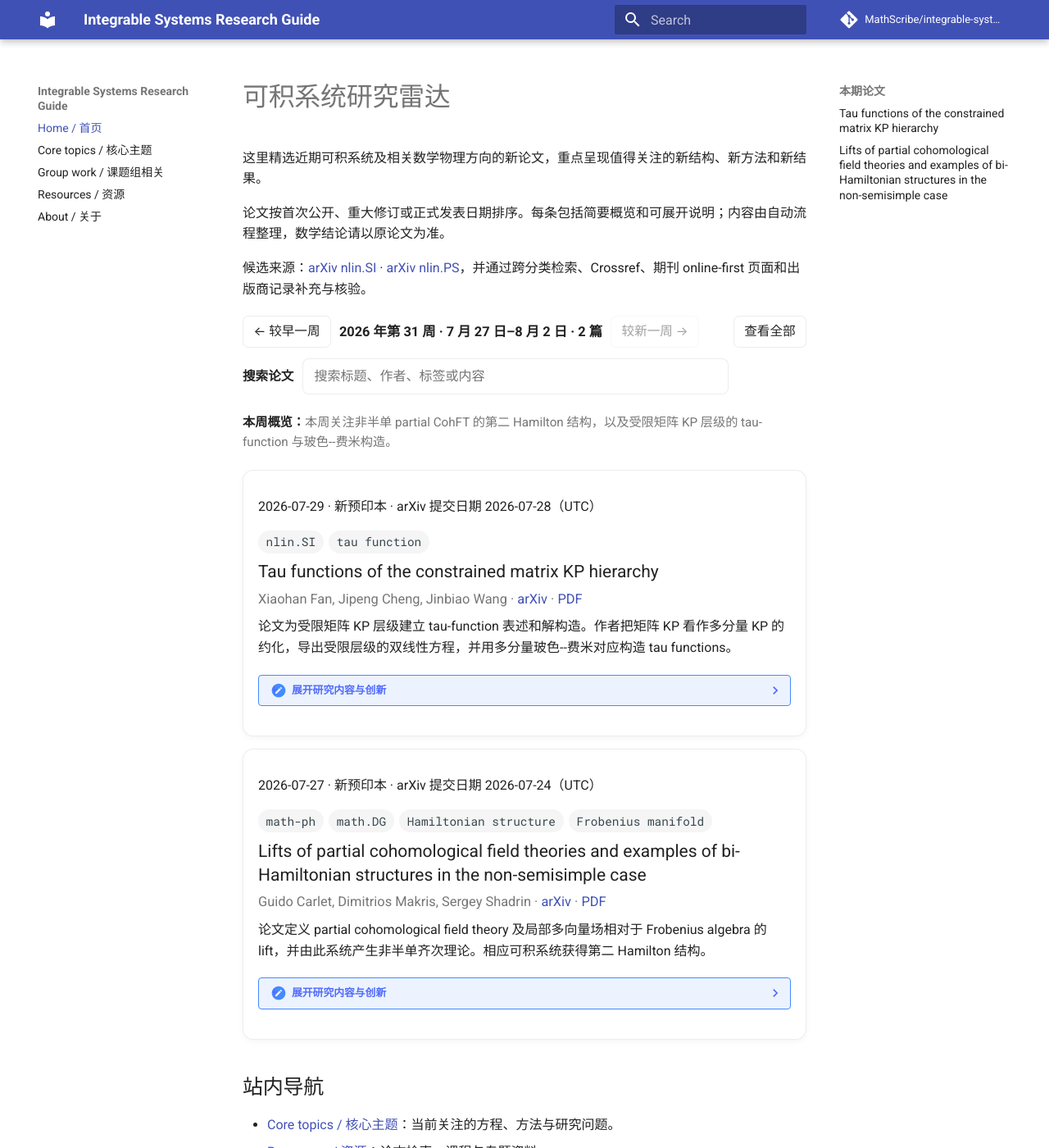
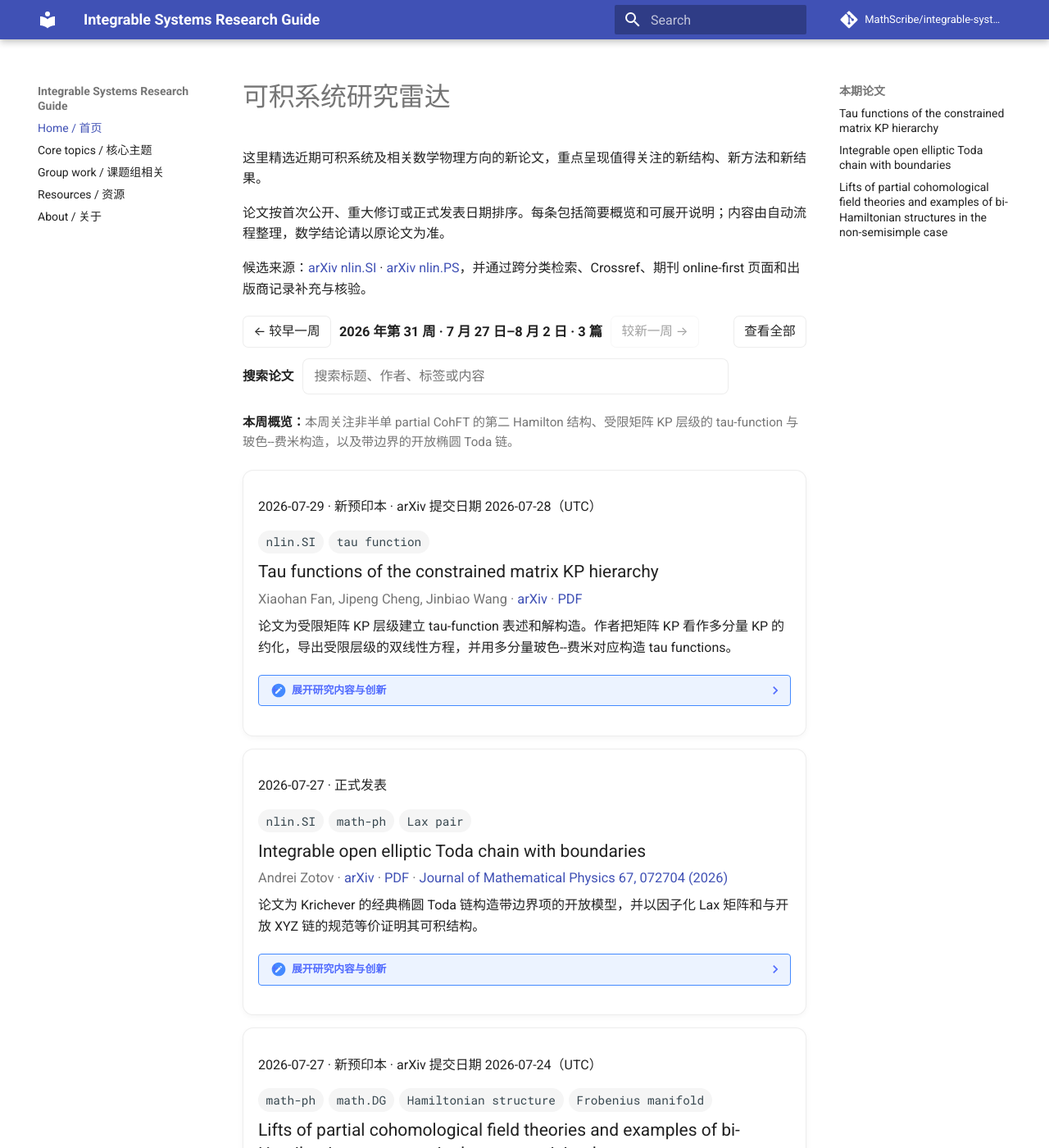
Before and after one commit to MathScribe/integrable-systems-guide, an MkDocs documentation site: the page built from docs/index.md, in a window 1280 px wide and 1400 px high. Shown: the whole window at 82% size. Built offline with MkDocs 1.6.1 and Material for MkDocs 9.7.7, drawn with Linux system fonts in a browser that asks for light colours; comment, search, counter and statistics services are not loaded.

Commit message:
Add July 24–27 journal publication selections (#25)
Add two strictly screened journal-publication events discovered by the bounded Crossref and zbMATH backstops.

```diff
--- a/docs/index.md
+++ b/docs/index.md
@@ -6,7 +6,7 @@
 
 候选来源：[arXiv nlin.SI](https://arxiv.org/list/nlin.SI/recent) · [arXiv nlin.PS](https://arxiv.org/list/nlin.PS/recent)，并通过跨分类检索、Crossref、期刊 online-first 页面和出版商记录补充与核验。
 
-<div class="radar-week-navigation" data-default-week="2026-W31" data-total-count="101">
+<div class="radar-week-navigation" data-default-week="2026-W31" data-total-count="103">
   <button type="button" data-radar-action="older">← 较早一周</button>
   <span class="radar-week-current" aria-live="polite"></span>
   <button type="button" data-radar-action="newer">较新一周 →</button>
@@ -16,8 +16,8 @@
     <input id="radar-paper-search" type="search" placeholder="搜索标题、作者、标签或内容" autocomplete="off">
     <span class="radar-search-count" aria-live="polite"></span>
   </div>
-  <span hidden data-radar-week-option="2026-W31" data-label="2026 年第 31 周 · 7 月 27 日–8 月 2 日" data-count="2"></span>
-  <span hidden data-radar-week-option="2026-W30" data-label="2026 年第 30 周 · 7 月 20–26 日" data-count="20"></span>
+  <span hidden data-radar-week-option="2026-W31" data-label="2026 年第 31 周 · 7 月 27 日–8 月 2 日" data-count="3"></span>
+  <span hidden data-radar-week-option="2026-W30" data-label="2026 年第 30 周 · 7 月 20–26 日" data-count="21"></span>
   <span hidden data-radar-week-option="2026-W29" data-label="2026 年第 29 周 · 7 月 13–19 日" data-count="17"></span>
   <span hidden data-radar-week-option="2026-W28" data-label="2026 年第 28 周 · 7 月 6–12 日" data-count="17"></span>
   <span hidden data-radar-week-option="2026-W27" data-label="2026 年第 27 周 · 6 月 29 日–7 月 5 日" data-count="10"></span>
@@ -25,9 +25,9 @@
   <span hidden data-radar-week-option="2026-W25" data-label="2026 年第 25 周 · 6 月 15–21 日" data-count="13"></span>
 </div>
 
-<p class="radar-week-overview" data-radar-screening-week="2026-W31" hidden><strong>本周概览：</strong>本周关注非半单 partial CohFT 的第二 Hamilton 结构，以及受限矩阵 KP 层级的 tau-function 与玻色--费米构造。</p>
-
-<p class="radar-week-overview" data-radar-screening-week="2026-W30" hidden><strong>本周概览：</strong>本周新增非交换 Volterra 层级、Painlevé Hamilton 几何、有限亏格渐近、Yang--Baxter 随机过程、Lax/r-matrix 结构及量子超可积分类。</p>
+<p class="radar-week-overview" data-radar-screening-week="2026-W31" hidden><strong>本周概览：</strong>本周关注非半单 partial CohFT 的第二 Hamilton 结构、受限矩阵 KP 层级的 tau-function 与玻色--费米构造，以及带边界的开放椭圆 Toda 链。</p>
+
+<p class="radar-week-overview" data-radar-screening-week="2026-W30" hidden><strong>本周概览：</strong>本周新增非交换 Volterra 层级、Painlevé Hamilton 几何、有限亏格渐近、Yang--Baxter 随机过程、Lax/r-matrix 结构、量子超可积分类及双负时间可积方程。</p>
 
 <p class="radar-week-overview" data-radar-screening-week="2026-W29" hidden><strong>本周概览：</strong>Quantum Spectral Curve、Chern--Simons 可积引力、无限粒子 Goldfish 系统、孤子层析与 HCIZ 矩阵模型。</p>
 
@@ -68,6 +68,33 @@
   </details>
 </article>
 
+### Integrable open elliptic Toda chain with boundaries {#paper-doi-10-1063-5-0331826 .radar-search-heading}
+
+<article class="radar-paper-card radar-paper-card--native" data-radar-native="true" data-radar-anchor="paper-doi-10-1063-5-0331826" data-radar-week="2026-W31" data-radar-month="2026-07">
+  <p class="radar-paper-date"><time datetime="2026-07-27">2026-07-27</time> · 正式发表</p>
+  <p class="radar-paper-tags"><code>nlin.SI</code> <code>math-ph</code> <code>Lax pair</code></p>
+  <p class="radar-paper-title" aria-hidden="true">Integrable open elliptic Toda chain with boundaries</p>
+  <p class="radar-paper-meta">Andrei Zotov · <a href="https://arxiv.org/abs/2602.13903">arXiv</a> · <a href="https://arxiv.org/pdf/2602.13903">PDF</a> · <a href="https://doi.org/10.1063/5.0331826">Journal of Mathematical Physics 67, 072704 (2026)</a></p>
+  <p class="radar-paper-overview">论文为 Krichever 的经典椭圆 Toda 链构造带边界项的开放模型，并以因子化 Lax 矩阵和与开放 XYZ 链的规范等价证明其可积结构。</p>
+  <details class="radar-paper-details">
+    <summary>展开研究内容与创新</summary>
+    <div class="radar-paper-detail-grid">
+      <section>
+        <h4>研究问题与主要结果</h4>
+        <p>作者从周期椭圆 Toda 链的因子化局部 Lax 矩阵出发，引入端点边界自由度并构造开放链的单值矩阵。所得模型通过规范变换连接到具有边界的 XYZ 自旋链，由此得到保持可积性的边界 Hamiltonian。</p>
+      </section>
+      <section>
+        <h4>可积结构与方法</h4>
+        <p>因子化 Lax 矩阵编码椭圆 Toda 动力学；与 XYZ 链的规范等价把开放边界问题转移到成熟的边界自旋链结构中，使端点项与整体可积性同时受控。</p>
+      </section>
+      <section>
+        <h4>创新</h4>
+        <p>工作补上了经典椭圆 Toda 链的开放边界版本，并给出可复用的 Lax/规范等价构造，而不只是为周期模型附加经验性边界势。</p>
+      </section>
+    </div>
+  </details>
+</article>
+
 ### Lifts of partial cohomological field theories and examples of bi-Hamiltonian structures in the non-semisimple case {#paper-arxiv-2607-22084 .radar-search-heading}
 
 <article class="radar-paper-card radar-paper-card--native" data-radar-native="true" data-radar-anchor="paper-arxiv-2607-22084" data-radar-week="2026-W31" data-radar-month="2026-07">
@@ -95,6 +122,33 @@
   </details>
 </article>
 
+### Integrable equations with negative evolution numbers {#paper-doi-10-1134-s0040577926070111 .radar-search-heading}
+
+<article class="radar-paper-card radar-paper-card--native" data-radar-native="true" data-radar-anchor="paper-doi-10-1134-s0040577926070111" data-radar-week="2026-W30" data-radar-month="2026-07">
+  <p class="radar-paper-date"><time datetime="2026-07-24">2026-07-24</time> · 正式发表</p>
+  <p class="radar-paper-tags"><code>nlin.SI</code> <code>Lax pair</code></p>
+  <p class="radar-paper-title" aria-hidden="true">Integrable equations with negative evolution numbers</p>
+  <p class="radar-paper-meta">Andrei K. Pogrebkov · <a href="https://arxiv.org/abs/2605.27185">arXiv</a> · <a href="https://arxiv.org/pdf/2605.27185">PDF</a> · <a href="https://doi.org/10.1134/S0040577926070111">Theoretical and Mathematical Physics 228, 1225-1235 (2026)</a></p>
+  <p class="radar-paper-overview">论文构造两个同时含有两个负编号演化变量的 <span class="arithmatex">\(2+1\)</span> 维可积系统，把通常只沿正时间展开的可积层级推进到双负时间方向。</p>
+  <details class="radar-paper-details">
+    <summary>展开研究内容与创新</summary>
+    <div class="radar-paper-detail-grid">
+      <section>
+        <h4>研究问题与主要结果</h4>
+        <p>作者从结合代数上的新交换子恒等式出发，经特殊伪微分算子和 dressing 程序得到两个非线性系统。一个系统含连续变量 <span class="arithmatex">\(t_1,t_{-1},x_{-1}\)</span>，另一个同时含离散格点和两个负时间；相容条件给出 Lax 表述，散射数据演化可显式写出。</p>
+      </section>
+      <section>
+        <h4>可积结构与方法</h4>
+        <p>交换子恒等式先生成线性化方程，dressing 再把它提升为非线性可积系统及其相容线性问题。负编号时间并非形式换元，而是改变层级方向并产生新的连续与微分--差分动力学。</p>
+      </section>
+      <section>
+        <h4>创新</h4>
+        <p>既有负流构造通常只含一个负时间；本文给出同时含两个负编号演化的两类系统，并展示如何从代数恒等式系统地产生它们。直接散射和完整积分量仍待研究，但新层级机制本身已经明确建立。</p>
+      </section>
+    </div>
+  </details>
+</article>
+
 ### Lax pairs and r-matrices for some two-dimensional isotropic oscillators {#paper-arxiv-2607-20983 .radar-search-heading}
 
 <article class="radar-paper-card radar-paper-card--native" data-radar-native="true" data-radar-anchor="paper-arxiv-2607-20983" data-radar-week="2026-W30" data-radar-month="2026-07">
```
Also changed, not shown: 4 other files.
